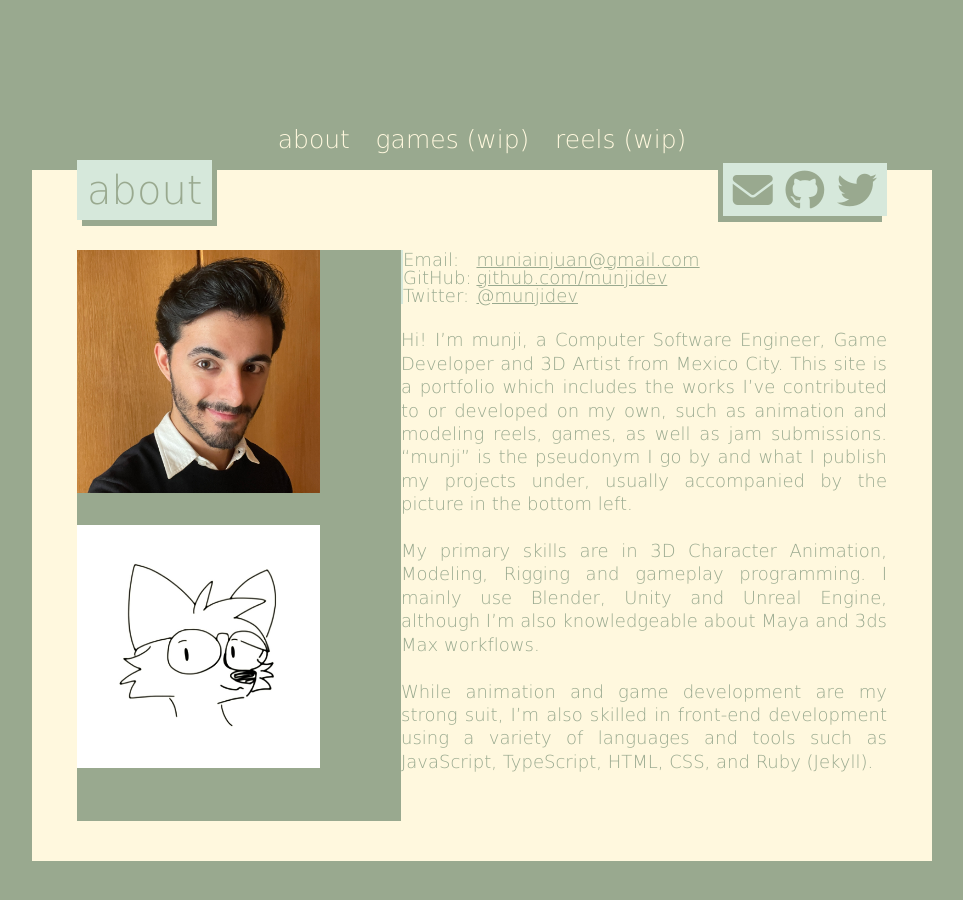
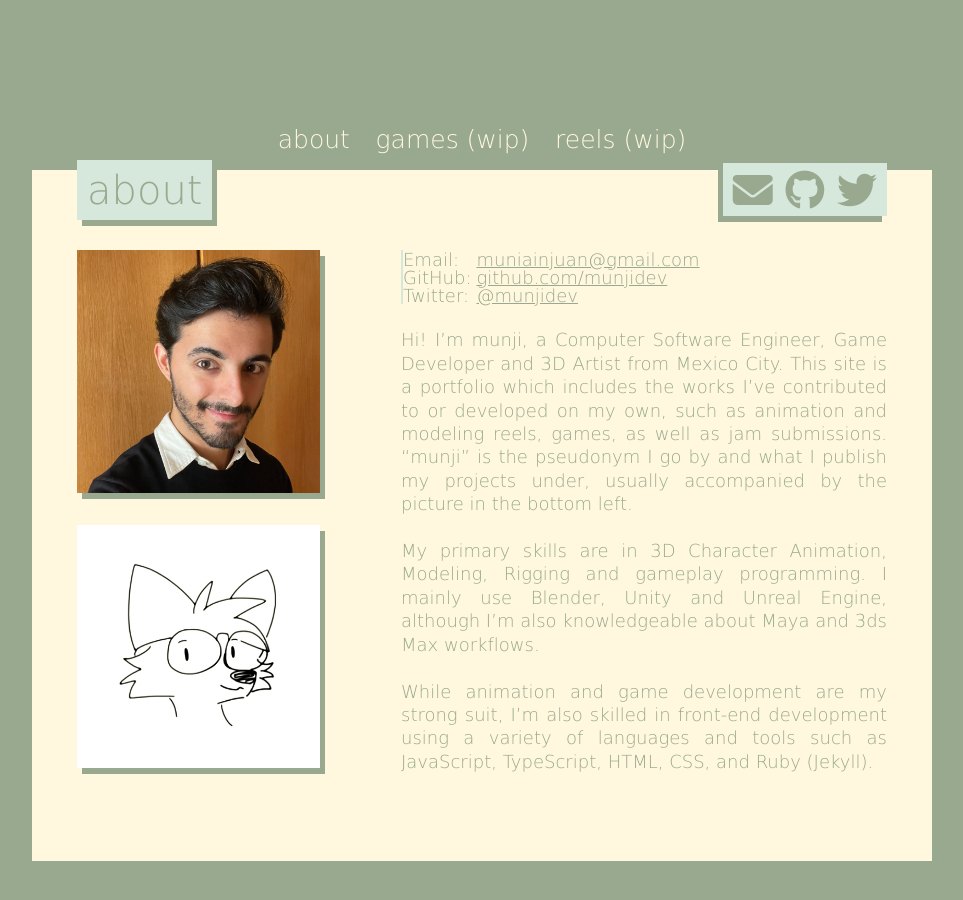
Before and after one commit to munjidev/munjidev.github.io, a Jekyll site: the page built from about.md, in a window 1280 px wide. Shown: the whole page, without its empty margins (158-1121 px from the left). Built offline with Jekyll 4.4.1, drawn with Linux system fonts in a browser that asks for light colours; nearby versions of some CDN libraries; some web fonts are replaced.

Commit message:
Fix img style background

```diff
--- a/_layouts/about.html
+++ b/_layouts/about.html
@@ -10,7 +10,7 @@ layout: page
         {%- include links/info.html -%}
     </div>
 
-    <div id="info-pics" class="bg-dark">
+    <div id="info-pics" class="bg-light">
         <img id="personal_img" class="shadow-dark item" src="../assets/images/profileimg.jpeg"></img>
         <img id="socials_img" class="shadow-dark item" src="../assets/images/socialsimg.jpeg"></img>
     </div>
```
